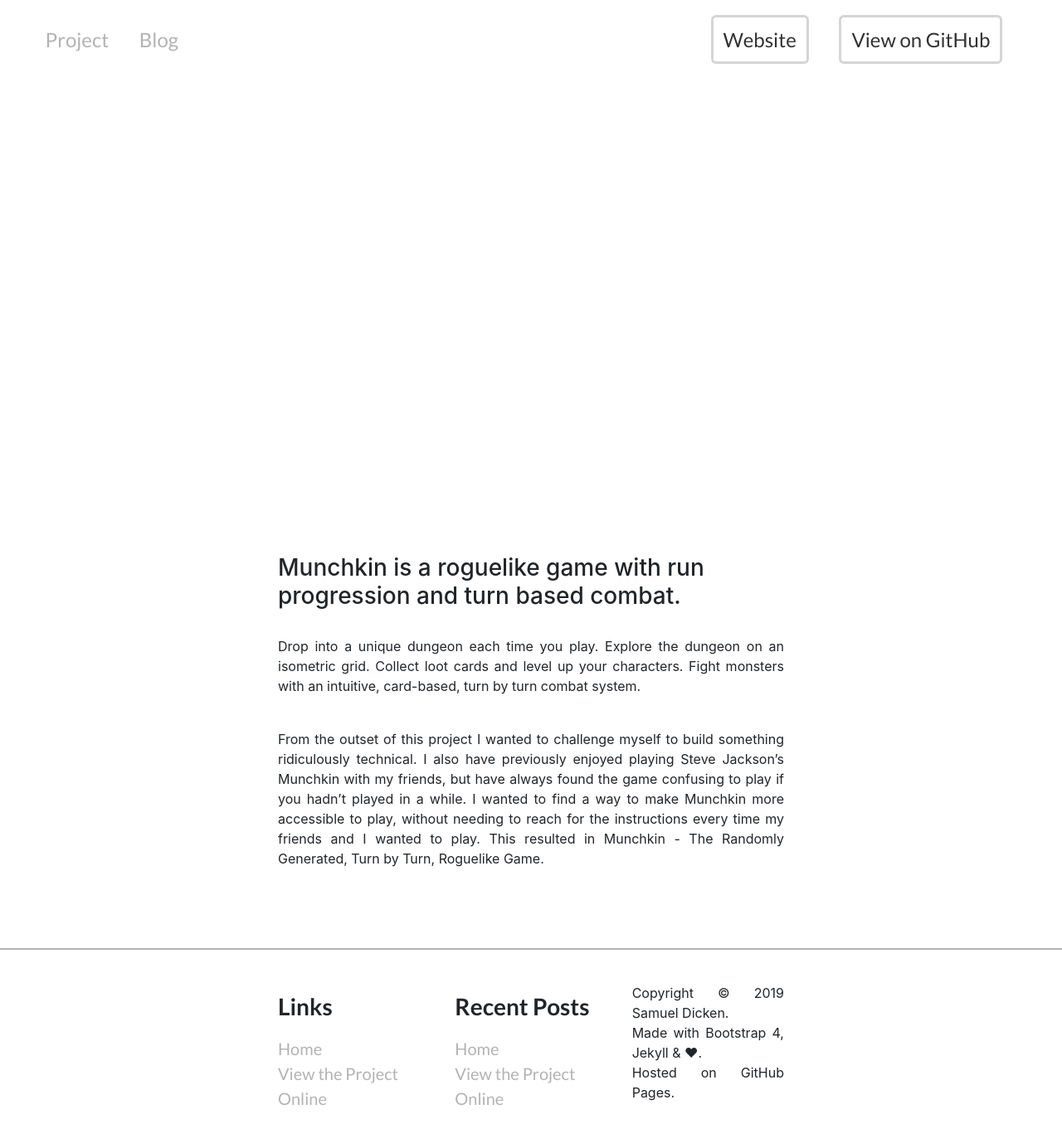
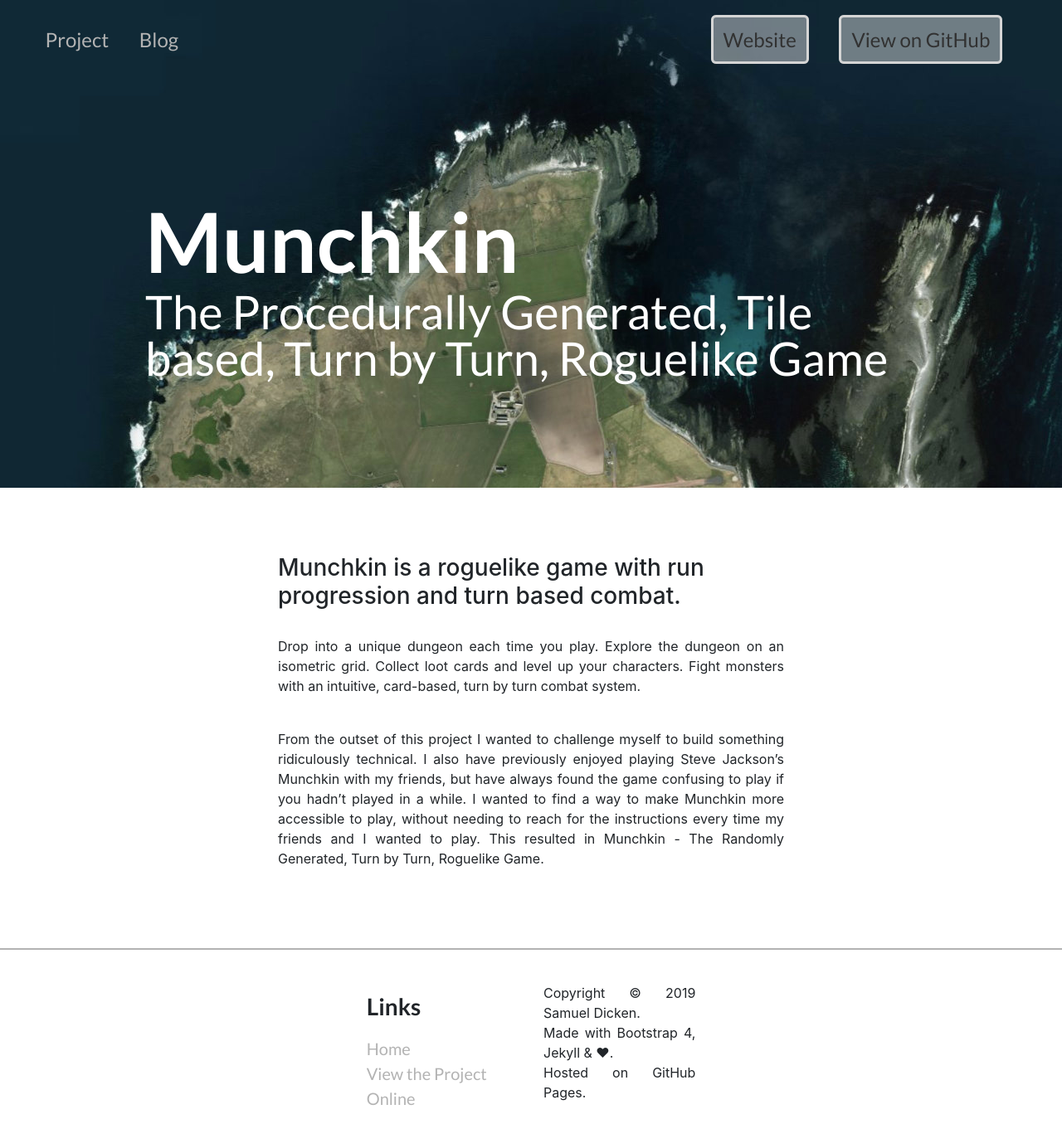
Before and after one commit to ProfessorDudley/FinalYearProject, a Jekyll site: the page built from index.html, in a window 1280 px wide and 1355 px high. Shown: the whole window at 83% size. Built offline with Jekyll 4.4.1, drawn with Linux system fonts in a browser that asks for light colours; nearby versions of some CDN libraries.

Commit message:
Update default.html

```diff
--- a/_layouts/default.html
+++ b/_layouts/default.html
@@ -9,21 +9,21 @@
 			<link href="https://fonts.googleapis.com/css?family=Lato:400,700" rel="stylesheet">
 
 			<!-- link to main stylesheet -->
-			<link rel="stylesheet" type="text/css" href="css/main.css">
+			<link rel="stylesheet" type="text/css" href="{{ site.url }}/css/main.css">
 
 		</head>
 		<body class="container-fluid">
 			<nav class="row justify-content-center fixed-top">
 				<ul class="col-5">
-					<li><a href="/Munchkin/">Project</a></li>
-					<li><a href="/Munchkin/blog">Blog</a></li>
+					<li><a href="{{ site.url }}/">Project</a></li>
+					<li><a href="{{ site.url }}/blog">Blog</a></li>
 				</ul>
 				<ul class="col-5 float-end">
 					<li><a href="/" class="button">Website</a></li>
 					<li><a href="https://github.com/ProfessorDudley/Munchkin" class="button">View on GitHub</a></li>
 				</ul>
 			</nav>
-			<header class="row justify-content-center" style="background-image: url(/Munchkin/{{ page.cover }})">
+			<header class="row justify-content-center" style="background-image: url({{ site.url }}/{{ page.cover }})">
 				<h1 class="col-9">{{ page.title }}</h1>
 				<h2 class="col-9">{{ page.subtitle}}</h2>
 			</header>
@@ -37,13 +37,13 @@
 				<ul class="col-2">
 					<h6>Links</h6>
 					<li><a href="/">Home</a></li>
-					<li><a href="https://github.com/ProfessorDudley/Munchkin">View the Project Online</a></li>
+					<li><a href="https://professordudley.github.io/Munchkin/">View the Project Online</a></li>
 				</ul>
-				<ul class="col-2">
+				<!-- <ul class="col-2">
 					<h6>Recent Posts</h6>
 					<li><a href="/">Home</a></li>
-					<li><a href="https://github.com/ProfessorDudley/Munchkin">View the Project Online</a></li>
-				</ul>
+					<li><a href="https://professordudley.github.io/Munchkin/">View the Project Online</a></li>
+				</ul> -->
 				<div class="col-2">
 					<!-- <p>
 						This is where my game copyright should go
```
